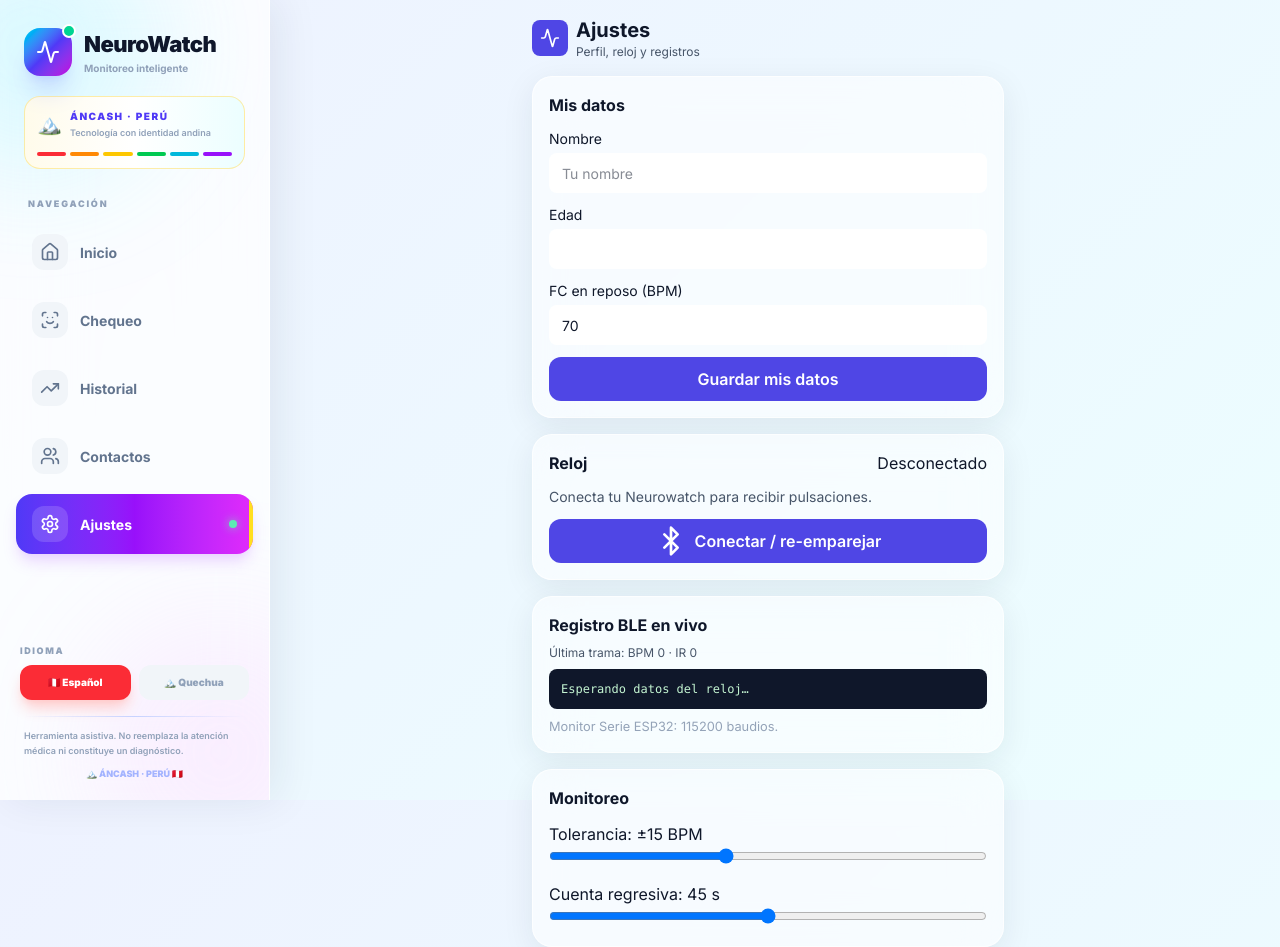
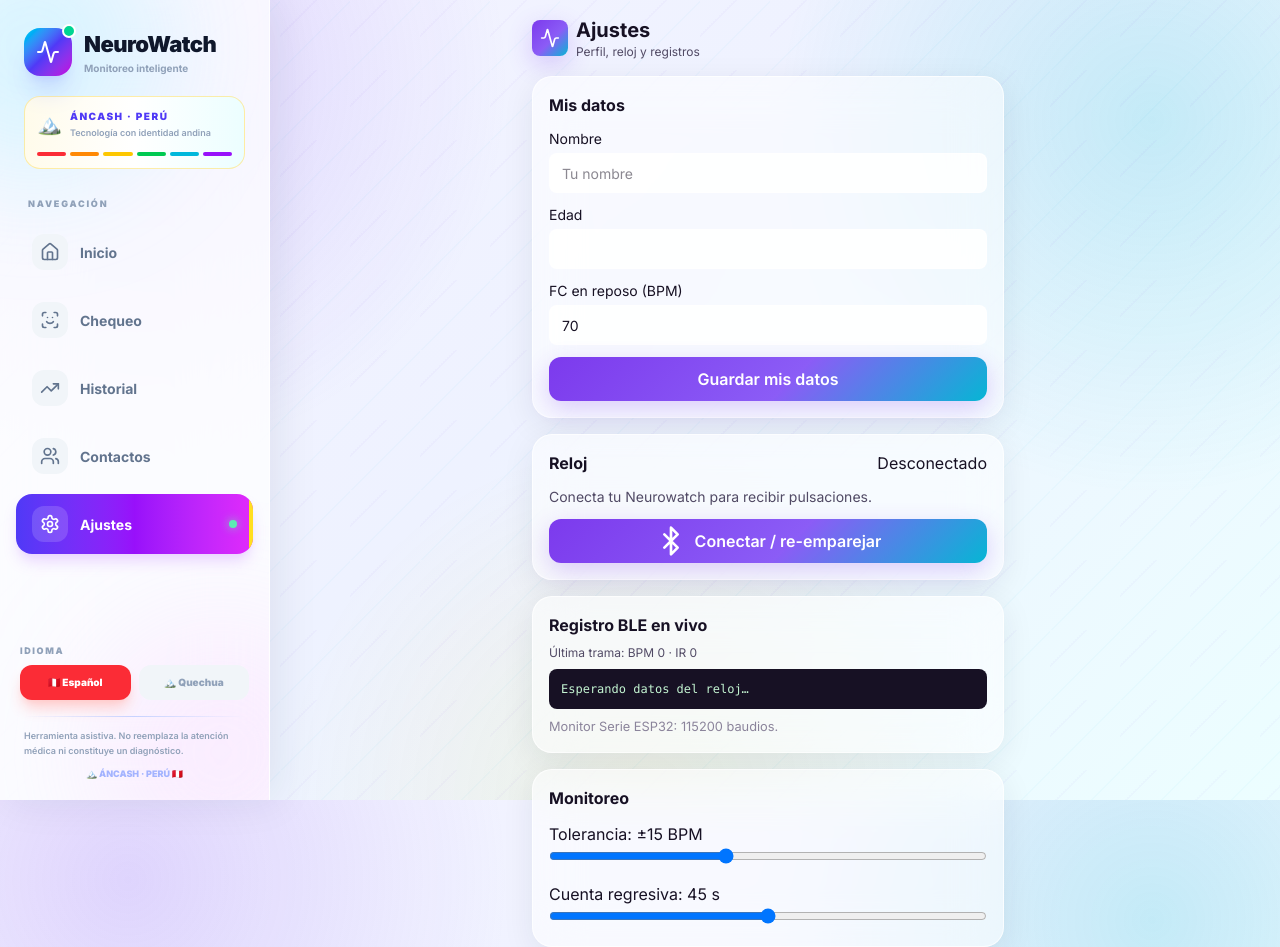
Before and after one commit to mariaclarajesuscerna-source/neurowatch, a Next.js app: page /ajustes in a window 1280 px wide. Built offline with nearby package versions, Linux system fonts and the light colour scheme; no server answers.

Commit message:
Update globals.css

```diff
--- a/src/app/globals.css
+++ b/src/app/globals.css
@@ -1,47 +1,351 @@
 @import "tailwindcss";
 
 @theme {
-  --color-brand-600: #4F46E5;
-  --color-brand-500: #6366F1;
-  --color-brand-300: #A5B4FC;
-  --color-brand-100: #E0E7FF;
+  /* ================================
+     NEUROWATCH — IDENTIDAD HUARACINA
+     ================================ */
 
-  --color-bg-from: #EEF2FF;
+  /* Morados de identidad */
+  --color-brand-700: #5B21B6;
+  --color-brand-600: #7C3AED;
+  --color-brand-500: #8B5CF6;
+  --color-brand-300: #C4B5FD;
+  --color-brand-100: #EDE9FE;
+
+  /* Turquesa — lagunas de Áncash */
+  --color-andes-600: #0891B2;
+  --color-andes-500: #06B6D4;
+  --color-andes-300: #67E8F9;
+  --color-andes-100: #CFFAFE;
+
+  /* Dorado — detalles andinos */
+  --color-gold-500: #EAB308;
+  --color-gold-300: #FDE047;
+  --color-gold-100: #FEF9C3;
+
+  /* Naranja — energía */
+  --color-orange-500: #F97316;
+  --color-orange-300: #FDBA74;
+
+  /* Fondos */
+  --color-bg-from: #F5F3FF;
   --color-bg-to: #ECFEFF;
 
+  /* Estados */
   --color-ok: #10B981;
   --color-warn: #F59E0B;
   --color-alert: #EF4444;
   --color-muted: #94A3B8;
 
-  --color-ink-900: #0F172A;
-  --color-ink-600: #475569;
-  --color-ink-400: #94A3B8;
+  /* Texto */
+  --color-ink-900: #171124;
+  --color-ink-600: #514A65;
+  --color-ink-400: #8B849B;
 
-  --color-glass-fill: #FFFFFF8C;
-  --color-glass-border: #FFFFFFB3;
+  /* Glass */
+  --color-glass-fill: #FFFFFFCC;
+  --color-glass-border: #FFFFFFE6;
+
+  /* Alertas */
   --color-alert-fill: #EF44441A;
   --color-alert-border: #EF444459;
+
+  /* Correcto */
   --color-ok-fill: #10B9811A;
 
   --font-body: 'Inter', ui-sans-serif, system-ui, sans-serif;
 }
 
-body {
-  background: linear-gradient(135deg, #EEF2FF 0%, #ECFEFF 100%);
-  color: var(--color-ink-900);
-  font-family: var(--font-body);
-  min-height: 100dvh;
-}
+/* =========================================
+   BASE
+   ========================================= */
 
 html {
   scroll-behavior: smooth;
 }
 
+body {
+  min-height: 100dvh;
+  color: var(--color-ink-900);
+  font-family: var(--font-body);
+
+  background:
+    radial-gradient(
+      circle at 10% 10%,
+      rgba(139, 92, 246, 0.20),
+      transparent 28%
+    ),
+    radial-gradient(
+      circle at 90% 15%,
+      rgba(6, 182, 212, 0.18),
+      transparent 28%
+    ),
+    radial-gradient(
+      circle at 50% 100%,
+      rgba(234, 179, 8, 0.10),
+      transparent 35%
+    ),
+    linear-gradient(
+      135deg,
+      #F5F3FF 0%,
+      #EEF2FF 45%,
+      #ECFEFF 100%
+    );
+
+  background-attachment: fixed;
+}
+
+/* =========================================
+   DETALLES ANDINOS
+   ========================================= */
+
+body::before {
+  content: "";
+  position: fixed;
+  inset: 0;
+  pointer-events: none;
+  z-index: -1;
+
+  opacity: 0.12;
+
+  background-image:
+    linear-gradient(
+      135deg,
+      transparent 25%,
+      rgba(124, 58, 237, 0.25) 25%,
+      rgba(124, 58, 237, 0.25) 27%,
+      transparent 27%,
+      transparent 50%,
+      rgba(6, 182, 212, 0.22) 50%,
+      rgba(6, 182, 212, 0.22) 52%,
+      transparent 52%
+    );
+
+  background-size: 70px 70px;
+}
+
+/* =========================================
+   TARJETAS
+   ========================================= */
+
+.bg-white {
+  background-color: rgba(255, 255, 255, 0.88);
+}
+
+[class*="rounded-"] {
+  transition:
+    transform 180ms ease,
+    box-shadow 180ms ease,
+    border-color 180ms ease;
+}
+
+/* =========================================
+   BOTONES
+   ========================================= */
+
+button {
+  transition:
+    transform 160ms ease,
+    box-shadow 160ms ease,
+    opacity 160ms ease;
+}
+
+button:hover {
+  transform: translateY(-1px);
+}
+
+button:active {
+  transform: translateY(0) scale(0.98);
+}
+
+/* =========================================
+   BOTÓN PRINCIPAL NEUROWATCH
+   ========================================= */
+
+.bg-brand-600 {
+  background: linear-gradient(
+    135deg,
+    #7C3AED 0%,
+    #8B5CF6 55%,
+    #06B6D4 100%
+  );
+
+  box-shadow:
+    0 8px 24px rgba(124, 58, 237, 0.24);
+}
+
+.bg-brand-600:hover {
+  box-shadow:
+    0 12px 30px rgba(124, 58, 237, 0.32);
+}
+
+/* =========================================
+   BORDES Y GLASS
+   ========================================= */
+
+.border-glass-border {
+  border-color: rgba(255, 255, 255, 0.85);
+}
+
+/* =========================================
+   SELECTOR DE IDIOMA
+   ========================================= */
+
+.language-selector {
+  display: flex;
+  align-items: center;
+  gap: 6px;
+
+  padding: 5px;
+
+  border-radius: 18px;
+
+  background: rgba(255, 255, 255, 0.90);
+
+  border: 2px solid rgba(124, 58, 237, 0.18);
+
+  box-shadow:
+    0 8px 25px rgba(76, 29, 149, 0.12),
+    inset 0 1px 0 rgba(255, 255, 255, 0.9);
+}
+
+.language-selector button {
+  min-height: 46px;
+  padding: 0 18px;
+
+  border-radius: 14px;
+
+  font-size: 15px;
+  font-weight: 800;
+
+  cursor: pointer;
+}
+
+.language-selector button.active {
+  color: white;
+
+  background:
+    linear-gradient(
+      135deg,
+      #7C3AED,
+      #8B5CF6 55%,
+      #06B6D4
+    );
+
+  box-shadow:
+    0 5px 16px rgba(124, 58, 237, 0.28);
+}
+
+/* =========================================
+   ANIMACIONES
+   ========================================= */
+
+@keyframes neurowatch-pulse {
+  0%,
+  100% {
+    transform: scale(1);
+    opacity: 1;
+  }
+
+  50% {
+    transform: scale(1.04);
+    opacity: 0.88;
+  }
+}
+
+.neurowatch-pulse {
+  animation: neurowatch-pulse 2s ease-in-out infinite;
+}
+
+@keyframes neurowatch-glow {
+  0%,
+  100% {
+    box-shadow:
+      0 0 0 rgba(124, 58, 237, 0);
+  }
+
+  50% {
+    box-shadow:
+      0 0 24px rgba(124, 58, 237, 0.20);
+  }
+}
+
+.neurowatch-glow {
+  animation: neurowatch-glow 2.5s ease-in-out infinite;
+}
+
+/* =========================================
+   BARRAS DE PULSO
+   ========================================= */
+
+@keyframes pulse-wave {
+  0% {
+    transform: scaleY(0.75);
+  }
+
+  50% {
+    transform: scaleY(1);
+  }
+
+  100% {
+    transform: scaleY(0.75);
+  }
+}
+
+.pulse-wave {
+  transform-origin: bottom;
+  animation: pulse-wave 1.1s ease-in-out infinite;
+}
+
+/* =========================================
+   SCROLLBAR
+   ========================================= */
+
+::-webkit-scrollbar {
+  width: 8px;
+}
+
+::-webkit-scrollbar-track {
+  background: rgba(139, 92, 246, 0.06);
+}
+
+::-webkit-scrollbar-thumb {
+  border-radius: 999px;
+
+  background:
+    linear-gradient(
+      180deg,
+      #8B5CF6,
+      #06B6D4
+    );
+}
+
+/* =========================================
+   REDUCIR ANIMACIONES SI EL USUARIO LO PIDE
+   ========================================= */
+
 @media (prefers-reduced-motion: reduce) {
-  *, *::before, *::after {
+  *,
+  *::before,
+  *::after {
     animation-duration: 0.01ms !important;
     animation-iteration-count: 1 !important;
     transition-duration: 0.01ms !important;
   }
 }
+
+/* =========================================
+   MÓVIL
+   ========================================= */
+
+@media (max-width: 640px) {
+  .language-selector {
+    width: 100%;
+    justify-content: center;
+  }
+
+  .language-selector button {
+    flex: 1;
+    padding: 0 10px;
+  }
+}
```
